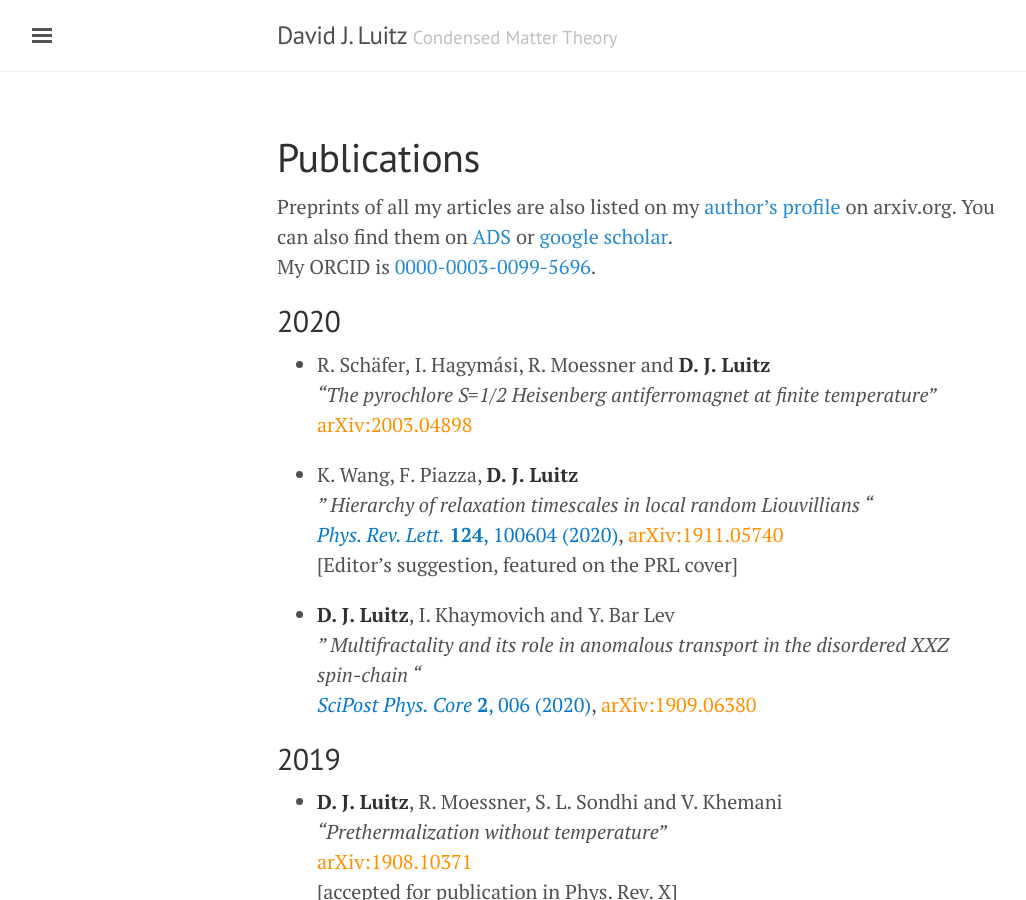
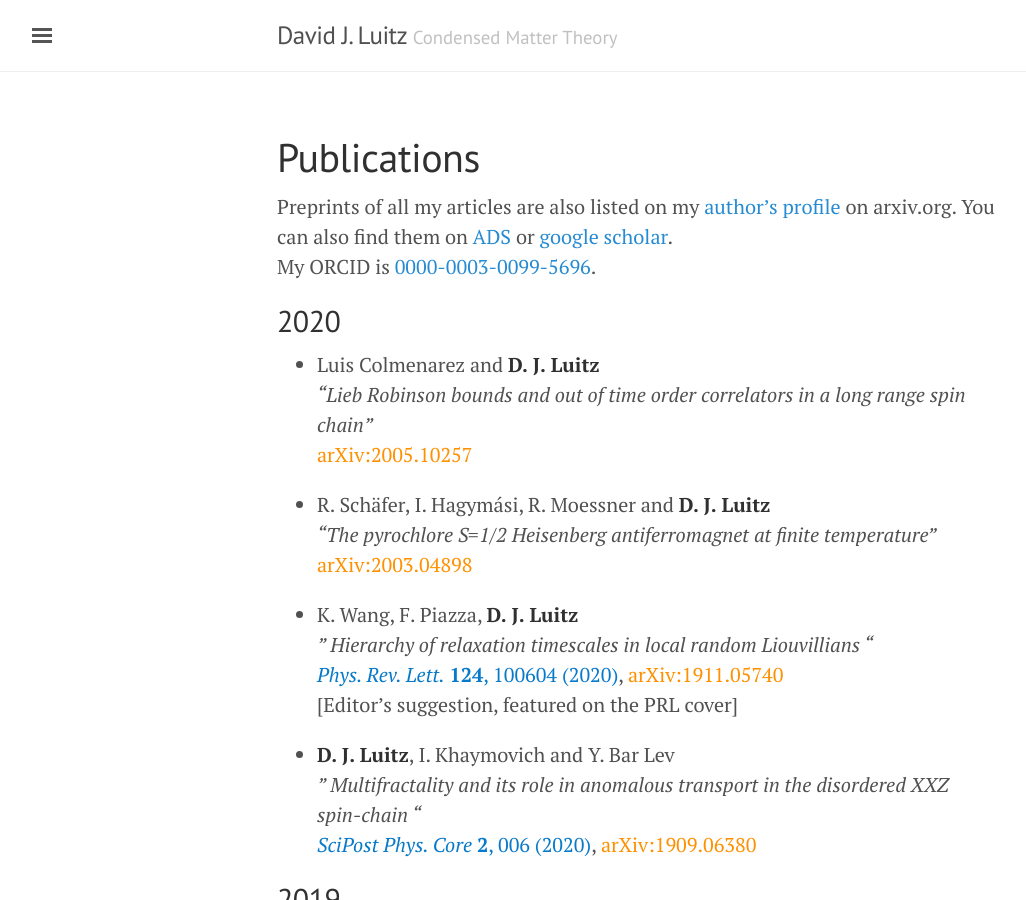
Before and after one commit to dluitz/dluitz.github.io, a Jekyll site: the page built from publications.md, in a window 1280 px wide and 900 px high. Shown: the whole window, without its empty margins (3-1029 px from the left). Built offline with Jekyll 4.4.1, drawn with Linux system fonts in a browser that asks for light colours.

Commit message:
[publications]

```diff
--- a/publications.md
+++ b/publications.md
@@ -10,6 +10,9 @@ My ORCID is [0000-0003-0099-5696](https://orcid.org/0000-0003-0099-5696).
 2020
 ----
 
++ Luis Colmenarez and **D. J. Luitz**
+*"Lieb Robinson bounds and out of time order correlators in a long range spin chain"*
+[arXiv:2005.10257](https://arxiv.org/abs/2005.10257){:class='arxiv'}
 
 + R. Schäfer, I. Hagymási, R. Moessner and **D. J. Luitz**
 *"The pyrochlore S=1/2 Heisenberg antiferromagnet at finite temperature"*
```
